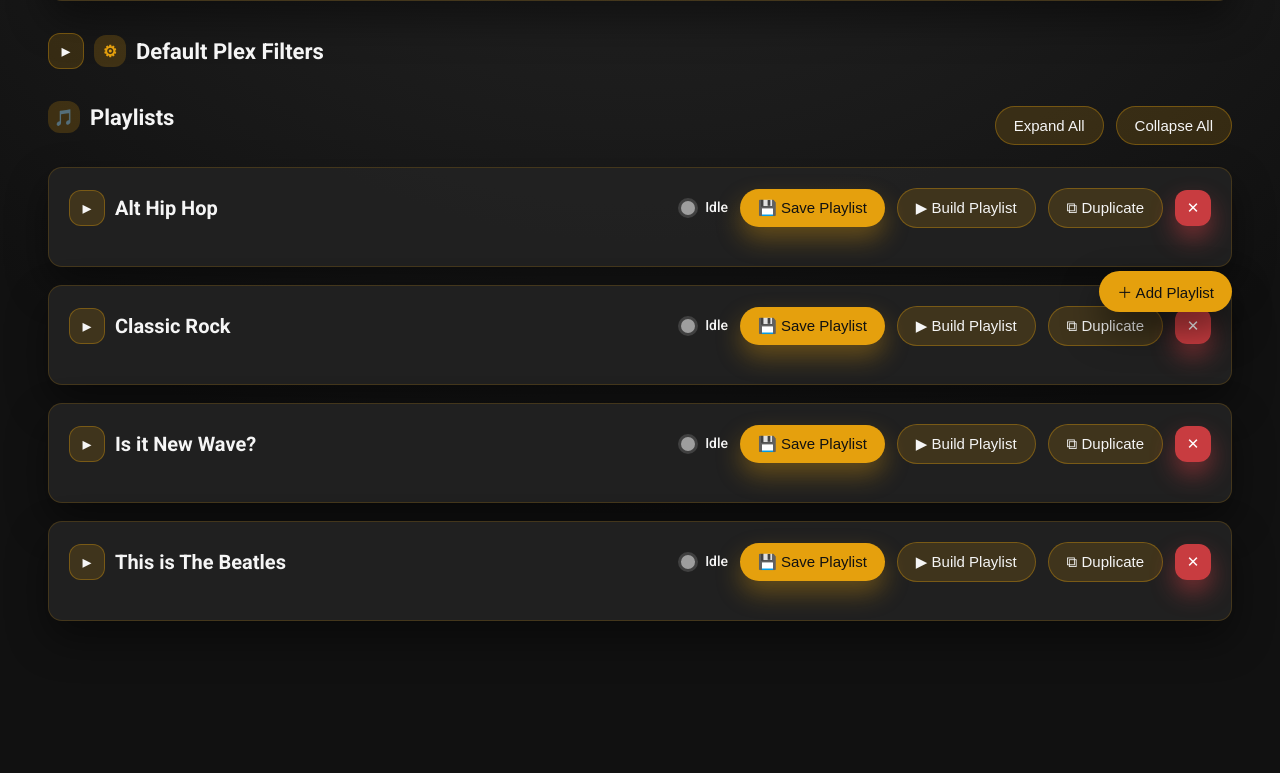
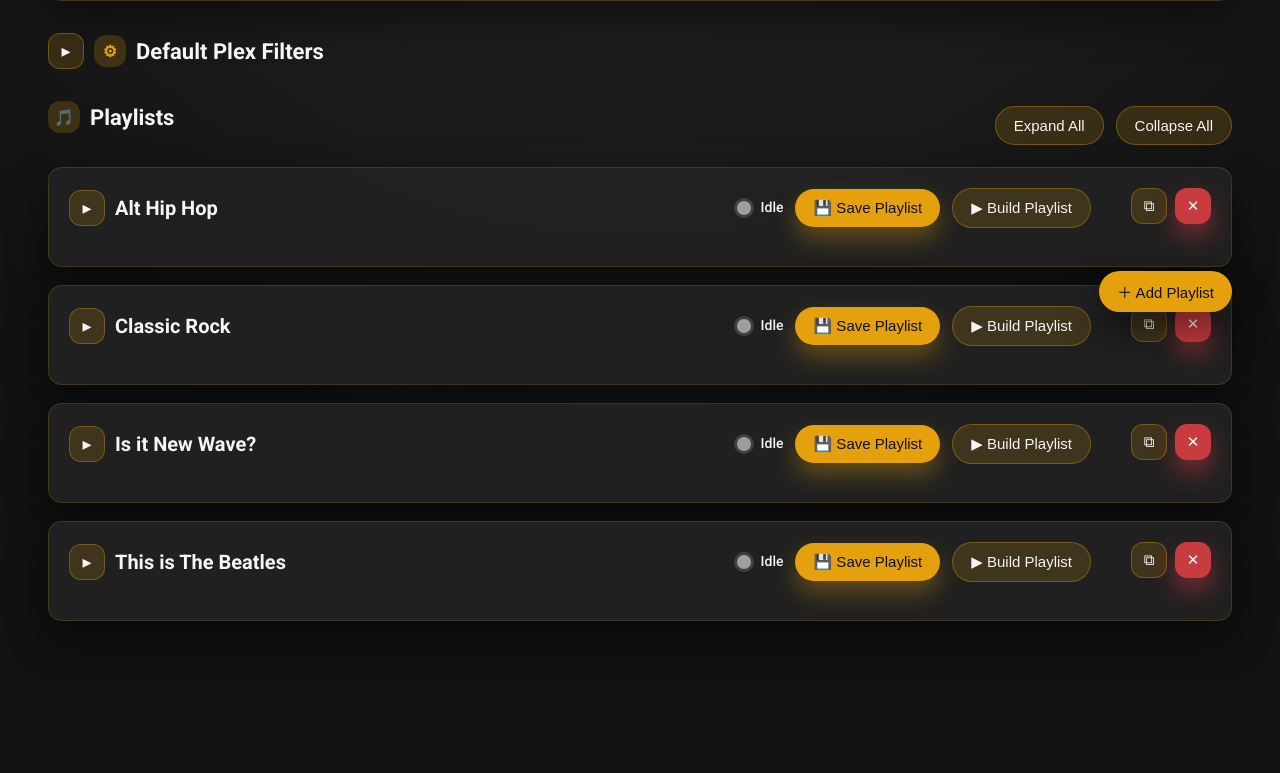
Before and after one commit to tyighter/plex-music-builder, a Flask app: page / in a window 1280 px wide. Shown: the part 456-1229 px from the top of the page. Run offline with Flask 3, Linux system fonts and the light colour scheme; data that the repository does not hold is empty.

Commit message:
Align playlist quick actions and add delete confirmation

```diff
--- a/templates/index.html
+++ b/templates/index.html
@@ -293,6 +293,20 @@
 
       .playlist-card {
         position: relative;
+      }
+
+      .playlist-card .playlist-header {
+        padding-right: 120px;
+      }
+
+      .playlist-card .playlist-quick-actions {
+        position: absolute;
+        top: 20px;
+        right: 20px;
+        display: flex;
+        align-items: center;
+        gap: 8px;
+        z-index: 1;
       }
 
       .playlist-details {
@@ -3026,8 +3040,9 @@
 
           const duplicateBtn = document.createElement("button");
           duplicateBtn.type = "button";
-          duplicateBtn.className = "secondary playlist-duplicate-btn";
-          duplicateBtn.textContent = "⧉ Duplicate";
+          duplicateBtn.className = "icon-only secondary";
+          duplicateBtn.textContent = "⧉";
+          duplicateBtn.setAttribute("aria-label", "Duplicate playlist");
           duplicateBtn.title = "Duplicate playlist";
           duplicateBtn.addEventListener("click", () => {
             const duplicate = createPlaylistDuplicate(playlist);
@@ -3040,22 +3055,35 @@
           removeBtn.type = "button";
           removeBtn.className = "icon-only danger";
           removeBtn.textContent = "✕";
+          removeBtn.setAttribute("aria-label", "Delete playlist");
           removeBtn.title = "Delete playlist";
           removeBtn.addEventListener("click", () => {
+            const playlistName = (playlist.name || "").trim();
+            const confirmationMessage = playlistName
+              ? `Are you sure you want to delete "${playlistName}"?\nThis action cannot be undone.`
+              : `Are you sure you want to delete this playlist?\nThis action cannot be undone.`;
+            if (!confirm(confirmationMessage)) {
+              return;
+            }
+
             delete playlist._statusElements;
             delete playlist._collapseElements;
             state.playlists.splice(index, 1);
             renderPlaylists();
           });
 
+          const quickActions = document.createElement("div");
+          quickActions.className = "playlist-quick-actions";
+          quickActions.appendChild(duplicateBtn);
+          quickActions.appendChild(removeBtn);
+
           headerActions.appendChild(statusGroup);
           headerActions.appendChild(saveBtn);
           headerActions.appendChild(buildBtn);
-          headerActions.appendChild(duplicateBtn);
-          headerActions.appendChild(removeBtn);
 
           header.appendChild(titleWrapper);
           header.appendChild(headerActions);
+          header.appendChild(quickActions);
           card.appendChild(header);
 
           const details = document.createElement("div");
```
